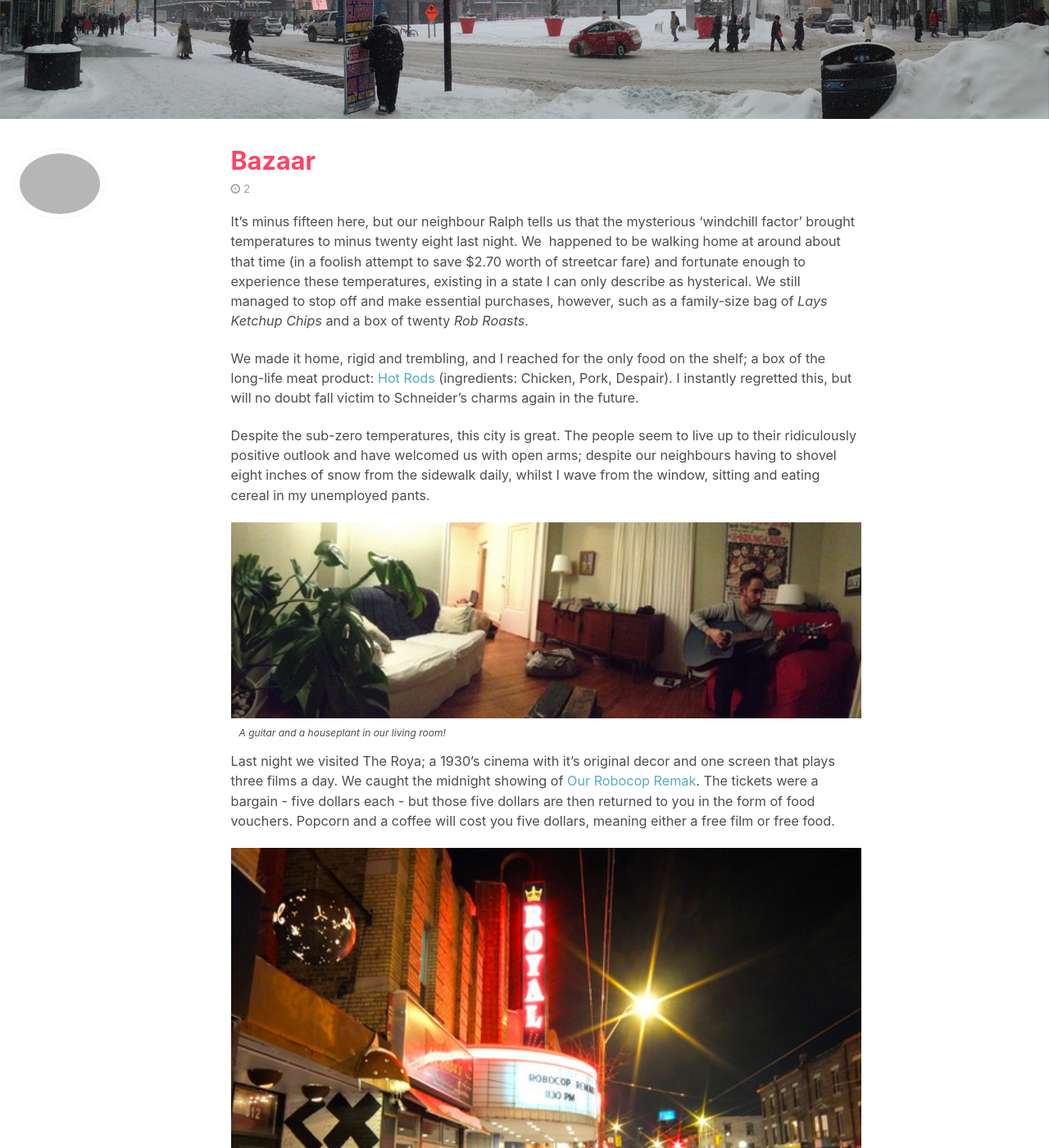
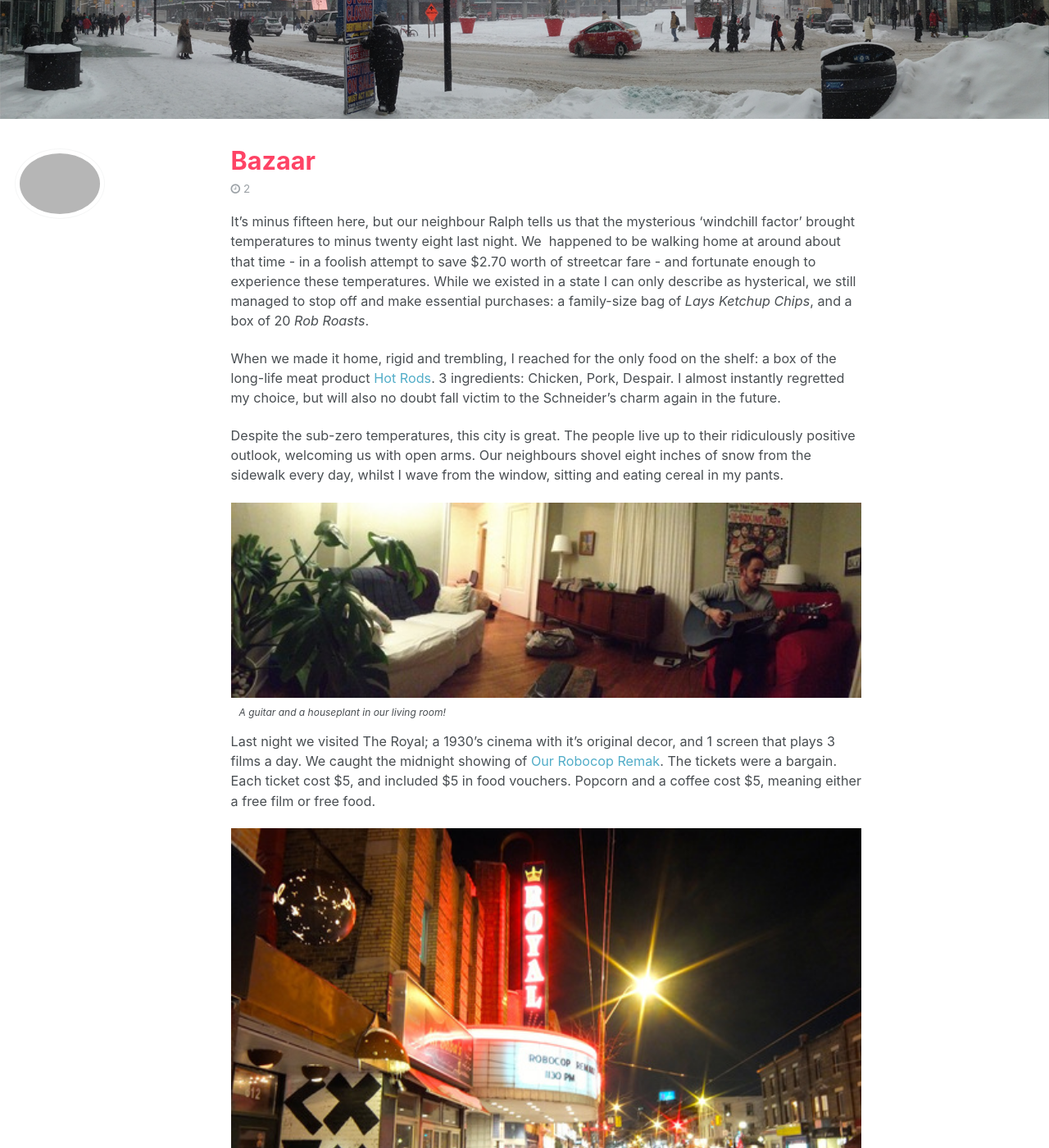
Before and after one commit to owenpriestley/owenpriestley.github.io, a Jekyll site: the page built from _posts/2014-02-09-bazaar.md, in a window 1280 px wide and 1400 px high, scrolled down 315 px. Shown: the whole window at 82% size. Built offline with Jekyll 4.4.1, drawn with Linux system fonts in a browser that asks for light colours; some of the changed text lies outside the part shown.

Commit message:
Update 2014-02-09-bazaar.md

```diff
--- a/_posts/2014-02-09-bazaar.md
+++ b/_posts/2014-02-09-bazaar.md
@@ -10,34 +10,34 @@ read_time: true
 header:
   image: bazaar.png
 ---
-It’s minus fifteen here, but our neighbour Ralph tells us that the mysterious ‘windchill factor’ brought temperatures to minus twenty eight last night. We  happened to be walking home at around about that time (in a foolish attempt to save $2.70 worth of streetcar fare) and fortunate enough to experience these temperatures, existing in a state I can only describe as hysterical. We still managed to stop off and make essential purchases, however, such as a family-size bag of _Lays Ketchup Chips_ and a box of twenty _Rob Roasts_.
+It’s minus fifteen here, but our neighbour Ralph tells us that the mysterious ‘windchill factor’ brought temperatures to minus twenty eight last night. We  happened to be walking home at around about that time - in a foolish attempt to save $2.70 worth of streetcar fare - and fortunate enough to experience these temperatures. While we existed in a state I can only describe as hysterical, we still managed to stop off and make essential purchases: a family-size bag of _Lays Ketchup Chips_, and a box of 20 _Rob Roasts_.
 
-We made it home, rigid and trembling, and I reached for the only food on the shelf; a box of the long-life meat product: <a href="http://en.wikipedia.org/wiki/Hot_Rod_(meat_snack)" target="_blank">Hot Rods</a> (ingredients: Chicken, Pork, Despair). I instantly regretted this, but will no doubt fall victim to Schneider’s charms again in the future.
+When we made it home, rigid and trembling, I reached for the only food on the shelf: a box of the long-life meat product <a href="http://en.wikipedia.org/wiki/Hot_Rod_(meat_snack)" target="_blank">Hot Rods</a>. 3 ingredients: Chicken, Pork, Despair. I almost instantly regretted my choice, but will also no doubt fall victim to the Schneider’s charm again in the future.
 
-Despite the sub-zero temperatures, this city is great. The people seem to live up to their ridiculously positive outlook and have welcomed us with open arms; despite our neighbours having to shovel eight inches of snow from the sidewalk daily, whilst I wave from the window, sitting and eating cereal in my unemployed pants.
+Despite the sub-zero temperatures, this city is great. The people live up to their ridiculously positive outlook, welcoming us with open arms. Our neighbours shovel eight inches of snow from the sidewalk every day, whilst I wave from the window, sitting and eating cereal in my pants.
 
 <img src="tumblr_inline_n0piz9U7Jp1rde5ly.jpg" width="100%">
 <h2 class="img">A guitar and a houseplant in our living room!</h2>
 
-Last night we visited The Roya; a 1930’s cinema with it’s original decor and one screen that plays three films a day. We caught the midnight showing of <a href="http://www.ourrobocopremake.com/" target="_blank">Our Robocop Remak</a>. The tickets were a bargain - five dollars each - but those five dollars are then returned to you in the form of food vouchers. Popcorn and a coffee will cost you five dollars, meaning either a free film or free food.
+Last night we visited The Royal; a 1930’s cinema with it’s original decor, and 1 screen that plays 3 films a day. We caught the midnight showing of <a href="http://www.ourrobocopremake.com/" target="_blank">Our Robocop Remak</a>. The tickets were a bargain. Each ticket cost $5, and included $5 in food vouchers. Popcorn and a coffee cost $5, meaning either a free film or free food.
 
 <img src="tumblr_inline_n0pee4exaS1rde5ly.jpg" width="100%">
 <h2 class="img">The only popcorn flavour available here is ‘melted butter’.</h2>
 
-The movie itself was more bizarre than the pricing - fifty amateur filmmakers each remade a scene from the film, leading to a montage of incredibly obscure, funny and disturbing footage, but certainly worth a watch.
-As if the levy at the cinema wasn’t alarming enough, just two blocks down there’s a fish restaurant, amiably christened The Happy Hooke, where one can procure <a href="http://www.thegridto.com/blog-posts/deals-on-meals-two-dollar-fish-and-chips-at-the-happy-hooker/" target="_blank">a portion of fish and chips</a> substantial enough to strip Cap’n Birdseye of his rank for a measly two dollars (that’s approximately £1.65).
+The movie itself was more bizarre than the pricing. 50 amateur filmmakers each remade a scene from Robocop, leading to a montage of incredibly obscure, funny and disturbing footage. But certainly worth a watch.
+As if the levy at the cinema wasn’t alarming enough, just two blocks down there’s a fish restaurant, amiably christened The Happy Hooker. At the Happy Hooker a measly $2 buys you <a href="http://www.thegridto.com/blog-posts/deals-on-meals-two-dollar-fish-and-chips-at-the-happy-hooker/" target="_blank">a portion of fish and chips</a> substantial enough to strip Cap’n Birdseye of his rank.
 
 <img src="tumblr_inline_n0pfpweSfi1rde5ly.jpg" width="100%">
 <h2 class="img">Bad Weather + Good Food.</h2>
 
-Probably my new favourite place (until I conquer the axe throwing league described later in this posts) is Kensington Market; a dense, snow-covered bazaar that exports some of the finest vintage junk I have ever come across. We are in the land of the plaid shirt; there is a Levi-toting woodsman on every corner, cowboy boots on every dance floor, and the spoils are passed down to naive travellers such as ourselves; overwhelmed by the mounds of hand-me-down clobber.
+My new favourite place (until I conquer the axe throwing league described later in this posts) is Kensington Market. A dense, snow-covered bazaar, the stalls export some of the finest vintage junk I've ever come across. We're in the land of the plaid shirt. There's a Levi's-toting woodsman on every corner, and cowboy boots on every dance floor. And you better believe the spoils are passed down to the vintage stores, and eventually to naive travellers like ourselves. We were overwhelmed by the mounds of hand-me-down clobber.
 
 <img src="tumblr_inline_n0pexvzGvg1rde5ly.jpg" width="100%">
-<h2 class="img">I am bemused by this wall of denim. For more photographs of vintage wares from Kensington Market, visit Danny’s <a href="http://dannysowter.wordpress.com/2014/02/08/kensington-markets-torontos-vintage-district/" target="_blank">blog</a>.</h2>
+<h2 class="img">Bemused by a wall of denim. For more photographs of vintage wares from Kensington Market, visit Danny’s <a href="http://dannysowter.wordpress.com/2014/02/08/kensington-markets-torontos-vintage-district/" target="_blank">blog</a>.</h2>
 
-Speaking of frozen goods, the weather forecast sits stubbornly south of zero degrees for the next couple of weeks, however there are rumours that on Thursday we’ll have a day with highs of one degree (huzzah!)
+Speaking of frozen goods, the weather still sits stubbornly south of the zero-degrees mark for the next couple of weeks. But there are rumours that Thursday we’ll have a day with highs of 1 degree. Huzzah!
 
-The only concrete thing on the itinerary at the minute is to visit <a href="http://www.blogto.com/fitness/backyard-axe-throwing-league-batl-grounds-toronto" target="_blank">BATL Grounds</a> (that stands for backyard axe throwing league, if you didn’t guess.) A relatively new development at the harbourfront, where you can drink beers and throw axes at wooden targets: yep, that’s right, job-hunting is on hold for a day or two.
+The only concrete thing on the itinerary at the minute is to visit <a href="http://www.blogto.com/fitness/backyard-axe-throwing-league-batl-grounds-toronto" target="_blank">BATL Grounds</a>. That stands for backyard axe throwing league, if you didn’t guess. A relatively new development at the harbourfront, where one can drink beers and throw axes at wooden targets. Yep, that’s right. The job hunt is on hold for a day or two.
 
 
 
```
